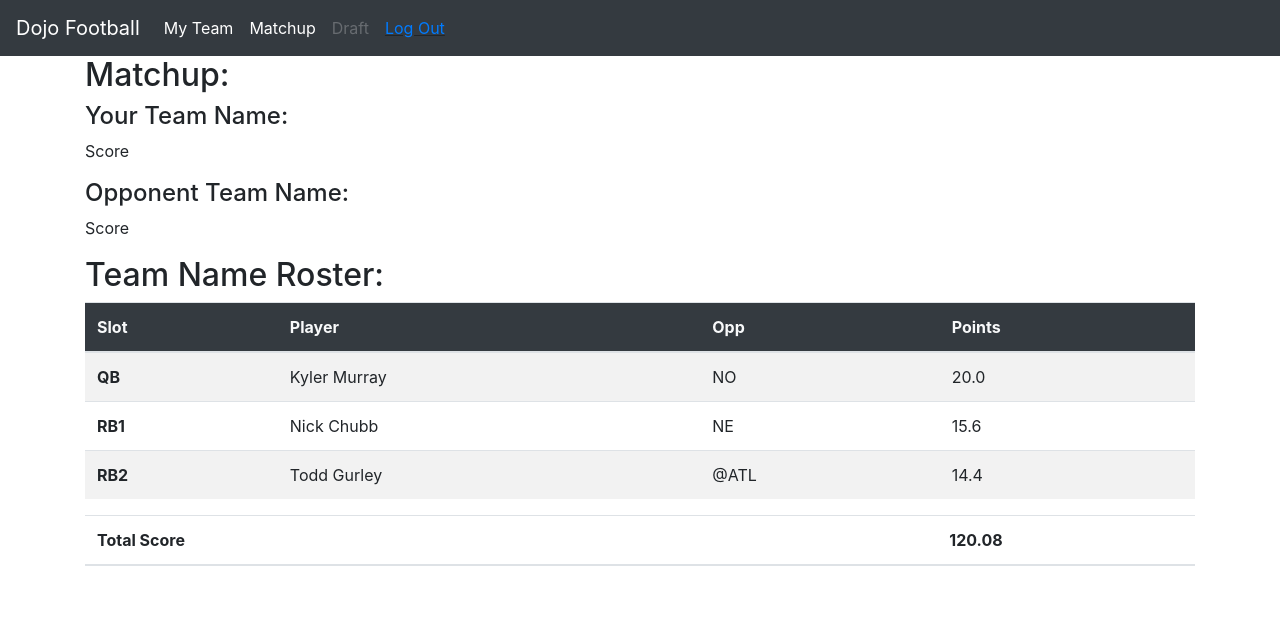
After one commit to bridgermiddleton/Dojo-Football, a Django app: page /teamHome in a window 1280 px wide. The commit adds this page. Shown: the top 621 px of the page. Run offline with Django 3.2, Linux system fonts and the light colour scheme; lists and menus that the app fills with data are empty; some libraries are stand-ins or nearby versions.

Commit message:
added teamHome.html, added navbar to draft page, updated Urls and views accordingly

```diff
--- /dev/null
+++ b/apps/football_app/templates/football_app/teamHome.html
@@ -0,0 +1,90 @@
+<!DOCTYPE html>
+<html lang="en">
+<head>
+    <meta charset="UTF-8">
+    <meta name="viewport" content="width=device-width, initial-scale=1.0">
+    <meta http-equiv="X-UA-Compatible" content="ie=edge">
+    <title></title>
+    <script src="https://code.jquery.com/jquery-3.3.1.slim.min.js" integrity="sha384-q8i/X+965DzO0rT7abK41JStQIAqVgRVzpbzo5smXKp4YfRvH+8abtTE1Pi6jizo" crossorigin="anonymous"></script>
+    <script src="https://cdnjs.cloudflare.com/ajax/libs/popper.js/1.14.6/umd/popper.min.js" integrity="sha384-wHAiFfRlMFy6i5SRaxvfOCifBUQy1xHdJ/yoi7FRNXMRBu5WHdZYu1hA6ZOblgut" crossorigin="anonymous"></script>
+    <link rel="stylesheet" href="https://stackpath.bootstrapcdn.com/bootstrap/4.2.1/css/bootstrap.min.css" integrity="sha384-GJzZqFGwb1QTTN6wy59ffF1BuGJpLSa9DkKMp0DgiMDm4iYMj70gZWKYbI706tWS" crossorigin="anonymous">
+    <script src="https://stackpath.bootstrapcdn.com/bootstrap/4.2.1/js/bootstrap.min.js" integrity="sha384-B0UglyR+jN6CkvvICOB2joaf5I4l3gm9GU6Hc1og6Ls7i6U/mkkaduKaBhlAXv9k" crossorigin="anonymous"></script>
+</head>
+<body style="padding-bottom: 40px;">
+        <nav class="navbar navbar-expand-lg navbar-dark bg-dark">
+          <a class="navbar-brand" href="#">Dojo Football</a>
+          <button class="navbar-toggler" type="button" data-toggle="collapse" data-target="#navbarNav" aria-controls="navbarNav" aria-expanded="false" aria-label="Toggle navigation">
+            <span class="navbar-toggler-icon"></span>
+          </button>
+          <div class="collapse navbar-collapse" id="navbarNav">
+            <ul class="navbar-nav">
+              <li class="nav-item active">
+                <a class="nav-link" href="#">My Team <span class="sr-only">(current)</span></a>
+              </li>
+              <li class="nav-item active">
+                <a class="nav-link" href="#">Matchup</a>
+              <li class="nav-item">
+                <a class="nav-link disabled" href="#">Draft</a>
+              </li>
+              <li class="nav-item">
+              <u><a href="/logout" class="nav-link text-primary">Log Out</a></u>
+              </li>
+            </ul>
+          </div>
+        </nav>
+        <div class="container">
+            <h2>Matchup:</h2>
+            <h4>Your Team Name:</h4>
+            <p>Score</p>
+            <h4>Opponent Team Name:</h4>
+            <p>Score</p>
+        </div>
+        <div class="container">
+          <h2>Team Name Roster:</h2>
+            <table class="table table-striped">
+                <thead class="bg-dark text-light">
+                  <tr>
+                    <th scope="col">Slot</th>
+                    <th scope="col">Player</th>
+                    <th scope="col">Opp</th>
+                    <th scope="col">Points</th>
+                  </tr>
+                </thead>
+                <tbody>
+                  <tr>
+                    <th scope="row">QB</th>
+                    <td>Kyler Murray</td>
+                    <td>NO</td>
+                    <td>20.0</td>
+                  </tr>
+                  <tr>
+                    <th scope="row">RB1</th>
+                    <td>Nick Chubb</td>
+                    <td>NE</td>
+                    <td>15.6</td>
+                  </tr>
+                  <tr>
+                    <th scope="row">RB2</th>
+                    <td>Todd Gurley</td>
+                    <td>@ATL</td>
+                    <td>14.4</td>
+                  </tr>
+                </tbody>
+              </table>
+              <table class="table table-striped">
+                  <thead>
+                    <tr>
+                        <th scope="col-10">Total Score</th>
+                        <th scope="col"></th>
+                        <th scope="col"></th>
+                        <th scope="col"></th>
+                        <th scope="col"></th>
+                        <th scope="col"></th>
+                        <th scope="col"></th>
+                        <th scope="col-1">120.08</th>
+                    </tr>
+                </thead>
+            </table>
+        </div>
+</body>
+</html>
--- a/apps/football_app/urls.py
+++ b/apps/football_app/urls.py
@@ -7,6 +7,7 @@ urlpatterns = [
     url(r'^login$', views.login),
     url(r'^register$', views.register),
     url(r'^draftpage$', views.draftpage),
-    url(r'^draftplayer$', views.draftplayer)
+    url(r'^draftplayer$', views.draftplayer),
+    url(r'^teamHome$', views.teamHome)
 
 ]
--- a/apps/football_app/views.py
+++ b/apps/football_app/views.py
@@ -34,6 +34,9 @@ def logout(request):
        del request.session['userid']
    return redirect("/")
 # Create your views here.
+def teamHome(request):
+    return render(request, "football_app/teamHome.html")
+
 def filterStatus(theplayer):
     if theplayer.status == "ACT":
         return True
```
Also changed, not shown: apps/football_app/templates/football_app/draftpage.html (+21 -0 lines), db.sqlite3.
